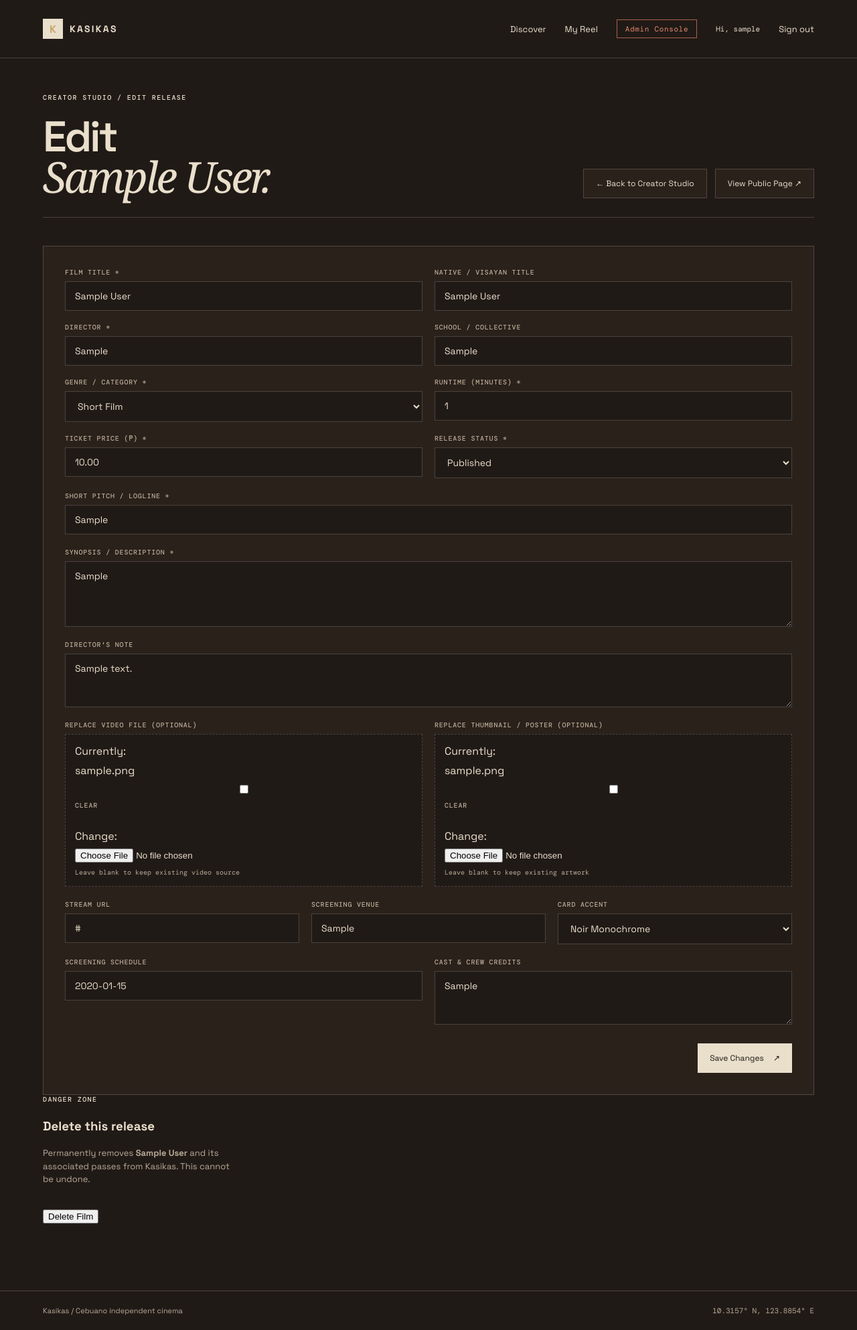
After one commit to flurgerburger/kasikas, a Django app: page /creator/films/1/edit/ in a window 1280 px wide. The commit adds this page. Shown: the whole page at 67% size. Run offline with Django 5.2, Linux system fonts and the light colour scheme; a user stored in the database is signed in; tables that the repository leaves empty hold one stand-in row (values such as "Sample post").

Commit message:
feat(creator): add film edit and delete workflow

```diff
--- a/templates/creator_dashboard.html
+++ b/templates/creator_dashboard.html
@@ -148,6 +148,7 @@
                             <div class="release-actions">
                                 <a href="{% url 'film_detail' film.id %}" class="mini-link mono">Details ↗</a>
                                 <a href="{% url 'watch_film' film.id %}" class="mini-link mono">Stream ▶</a>
+                                <a href="{% url 'edit_film' film.id %}" class="mini-link mono">Edit ✎</a>
                                 <form method="post" action="{% url 'toggle_film_status' film.id %}" class="inline-form">
                                     {% csrf_token %}
                                     <button type="submit" class="mini-btn mono">
--- /dev/null
+++ b/templates/edit_film.html
@@ -0,0 +1,176 @@
+{% extends 'base.html' %}
+{% block title %}Edit {{ film.title }} | Kasikas{% endblock %}
+{% block content %}
+<section class="dashboard-container">
+    <div class="dashboard-header">
+        <div>
+            <p class="eyebrow">CREATOR STUDIO / EDIT RELEASE</p>
+            <h1 class="dashboard-title">Edit<br><em>{{ film.title }}.</em></h1>
+        </div>
+        <div class="dashboard-header-actions">
+            <a href="{% url 'creator_dashboard' %}" class="secondary-button">← Back to Creator Studio</a>
+            <a href="{% url 'film_detail' film.id %}" class="secondary-button">View Public Page ↗</a>
+        </div>
+    </div>
+
+    <form method="post" enctype="multipart/form-data" class="upload-form-card">
+        {% csrf_token %}
+        {% if form.non_field_errors %}
+            <div class="form-errors">{{ form.non_field_errors }}</div>
+        {% endif %}
+
+        <div class="form-grid-two">
+            <div class="form-field">
+                <label for="{{ form.title.id_for_label }}">Film Title *</label>
+                {{ form.title }}
+                {% if form.title.errors %}<div class="field-error">{{ form.title.errors|striptags }}</div>{% endif %}
+            </div>
+            <div class="form-field">
+                <label for="{{ form.native_title.id_for_label }}">Native / Visayan Title</label>
+                {{ form.native_title }}
+            </div>
+            <div class="form-field">
+                <label for="{{ form.director.id_for_label }}">Director *</label>
+                {{ form.director }}
+                {% if form.director.errors %}<div class="field-error">{{ form.director.errors|striptags }}</div>{% endif %}
+            </div>
+            <div class="form-field">
+                <label for="{{ form.institution.id_for_label }}">School / Collective</label>
+                {{ form.institution }}
+            </div>
+            <div class="form-field">
+                <label for="{{ form.category.id_for_label }}">Genre / Category *</label>
+                {{ form.category }}
+            </div>
+            <div class="form-field">
+                <label for="{{ form.runtime_minutes.id_for_label }}">Runtime (Minutes) *</label>
+                {{ form.runtime_minutes }}
+            </div>
+            <div class="form-field">
+                <label for="{{ form.ticket_price.id_for_label }}">Ticket Price (₱) *</label>
+                {{ form.ticket_price }}
+            </div>
+            <div class="form-field">
+                <label for="{{ form.status.id_for_label }}">Release Status *</label>
+                {{ form.status }}
+            </div>
+        </div>
+
+        <div class="form-field">
+            <label for="{{ form.logline.id_for_label }}">Short Pitch / Logline *</label>
+            {{ form.logline }}
+            {% if form.logline.errors %}<div class="field-error">{{ form.logline.errors|striptags }}</div>{% endif %}
+        </div>
+
+        <div class="form-field">
+            <label for="{{ form.synopsis.id_for_label }}">Synopsis / Description *</label>
+            {{ form.synopsis }}
+            {% if form.synopsis.errors %}<div class="field-error">{{ form.synopsis.errors|striptags }}</div>{% endif %}
+        </div>
+
+        <div class="form-field">
+            <label for="{{ form.director_note.id_for_label }}">Director's Note</label>
+            {{ form.director_note }}
+        </div>
+
+        <div class="form-grid-two">
+            <div class="form-field">
+                <label for="{{ form.video_file.id_for_label }}">Replace Video File (Optional)</label>
+                <div class="file-drop-box">
+                    {{ form.video_file }}
+                    <span class="mono file-hint">Leave blank to keep existing video source</span>
+                </div>
+            </div>
+            <div class="form-field">
+                <label for="{{ form.thumbnail_file.id_for_label }}">Replace Thumbnail / Poster (Optional)</label>
+                <div class="file-drop-box">
+                    {{ form.thumbnail_file }}
+                    <span class="mono file-hint">Leave blank to keep existing artwork</span>
+                </div>
+            </div>
+        </div>
+
+        <div class="form-grid-three">
+            <div class="form-field">
+                <label for="{{ form.video_url.id_for_label }}">Stream URL</label>
+                {{ form.video_url }}
+            </div>
+            <div class="form-field">
+                <label for="{{ form.screening_venue.id_for_label }}">Screening Venue</label>
+                {{ form.screening_venue }}
+            </div>
+            <div class="form-field">
+                <label for="{{ form.card_theme.id_for_label }}">Card Accent</label>
+                {{ form.card_theme }}
+            </div>
+        </div>
+
+        <div class="form-grid-two">
+            <div class="form-field">
+                <label for="{{ form.screening_time.id_for_label }}">Screening Schedule</label>
+                {{ form.screening_time }}
+            </div>
+            <div class="form-field">
+                <label for="{{ form.cast_and_crew.id_for_label }}">Cast &amp; Crew Credits</label>
+                {{ form.cast_and_crew }}
+            </div>
+        </div>
+
+        <div class="upload-submit-row">
+            <button type="submit" class="primary-button">Save Changes <span>↗</span></button>
+        </div>
+    </form>
+
+    <!-- Danger Zone: Delete Film -->
+    <div class="danger-zone-card">
+        <div>
+            <p class="eyebrow danger-eyebrow">DANGER ZONE</p>
+            <h3>Delete this release</h3>
+            <p class="panel-copy">Permanently removes <strong>{{ film.title }}</strong> and its associated passes from Kasikas. This cannot be undone.</p>
+        </div>
+        <button type="button" class="danger-button" id="open-delete-modal">Delete Film</button>
+    </div>
+
+    <!-- Confirmation Modal -->
+    <div class="modal-backdrop" id="delete-confirm-modal" hidden>
+        <div class="modal-dialog" role="dialog" aria-modal="true" aria-labelledby="delete-modal-title">
+            <p class="eyebrow danger-eyebrow">CONFIRM DELETION</p>
+            <h3 id="delete-modal-title">Delete "{{ film.title }}"?</h3>
+            <p class="panel-copy">This action will permanently remove this film from your releases and the platform.</p>
+            <div class="modal-actions">
+                <button type="button" class="secondary-button" id="cancel-delete-modal">Cancel</button>
+                <form method="post" action="{% url 'edit_film' film.id %}" class="inline-form">
+                    {% csrf_token %}
+                    <input type="hidden" name="action" value="delete">
+                    <button type="submit" class="danger-button">Yes, Delete Permanently</button>
+                </form>
+            </div>
+        </div>
+    </div>
+</section>
+{% endblock %}
+
+{% block extra_js %}
+<script>
+document.addEventListener('DOMContentLoaded', () => {
+    const openBtn = document.getElementById('open-delete-modal');
+    const cancelBtn = document.getElementById('cancel-delete-modal');
+    const modal = document.getElementById('delete-confirm-modal');
+    if (openBtn && modal) {
+        openBtn.addEventListener('click', () => {
+            modal.hidden = false;
+        });
+    }
+    if (cancelBtn && modal) {
+        cancelBtn.addEventListener('click', () => {
+            modal.hidden = true;
+        });
+    }
+    if (modal) {
+        modal.addEventListener('click', (e) => {
+            if (e.target === modal) modal.hidden = true;
+        });
+    }
+});
+</script>
+{% endblock %}
```
